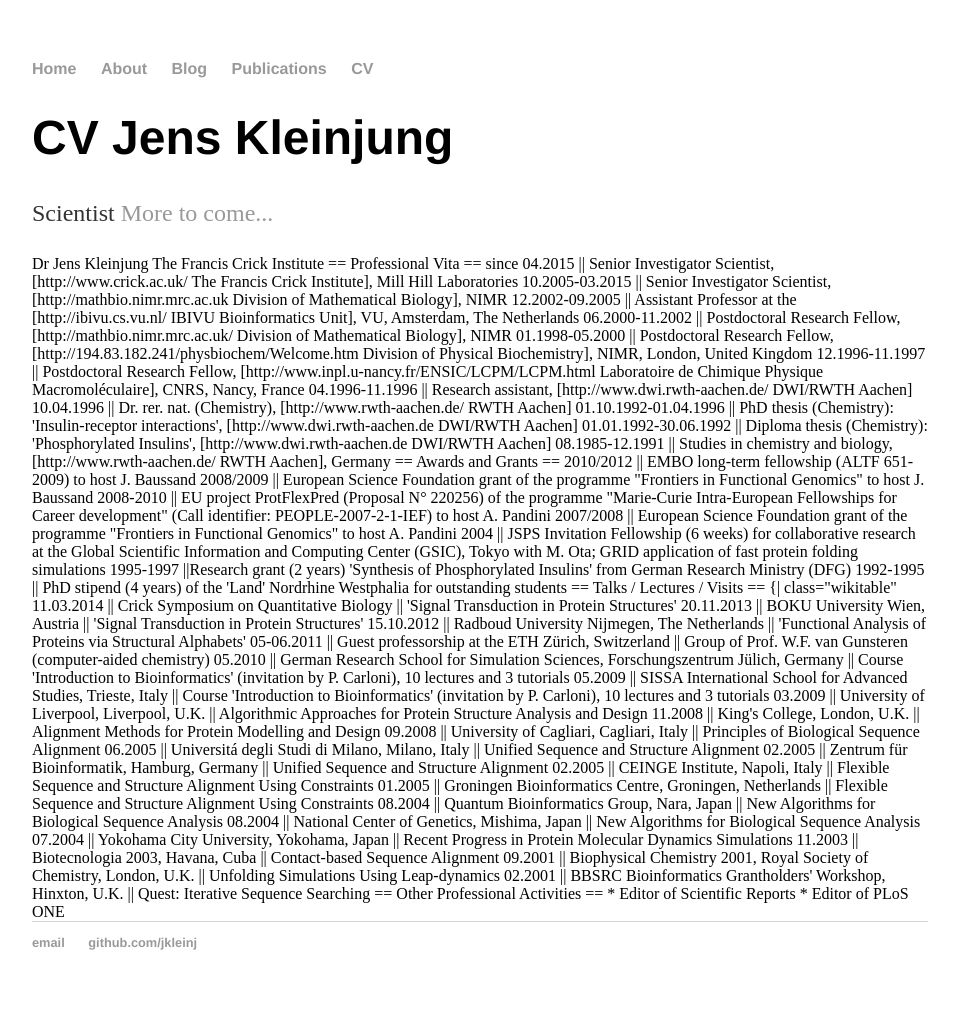
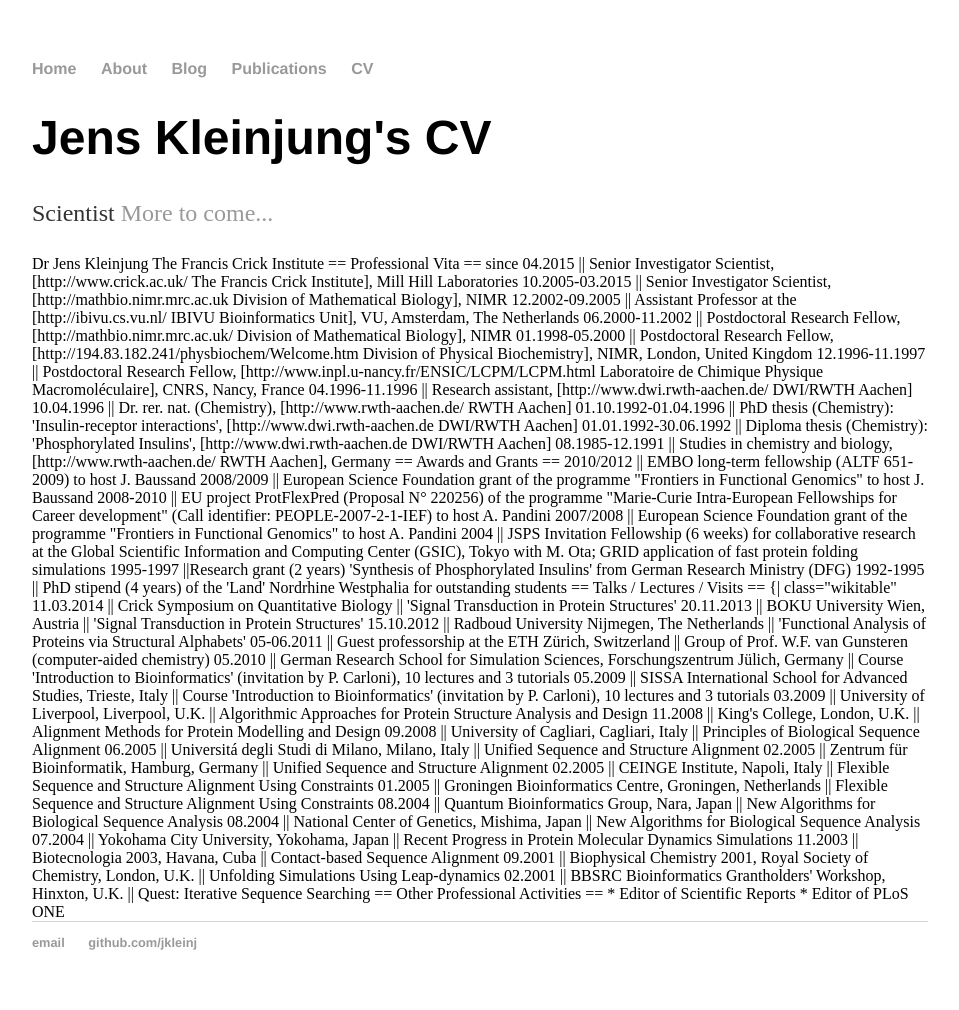
Before and after one commit to jkleinj/jkleinj.github.io, a Jekyll site: the page built from cv/index.html, in a window 1280 px wide. Shown: the whole page, without its empty margins (160-1119 px from the left). Built offline with Jekyll 4.4.1, drawn with Linux system fonts in a browser that asks for light colours.

```diff
--- a/cv/index.html
+++ b/cv/index.html
@@ -3,7 +3,7 @@ layout: default
 title: Jens Kleinjung's CV
 ---
 <div class="blurb">
-	<h1>CV Jens Kleinjung</h1>
+	<h1>Jens Kleinjung's CV</h1>
 	<p>Scientist <a href="/about">More to come...</a></p>
 
 Dr Jens Kleinjung
```
